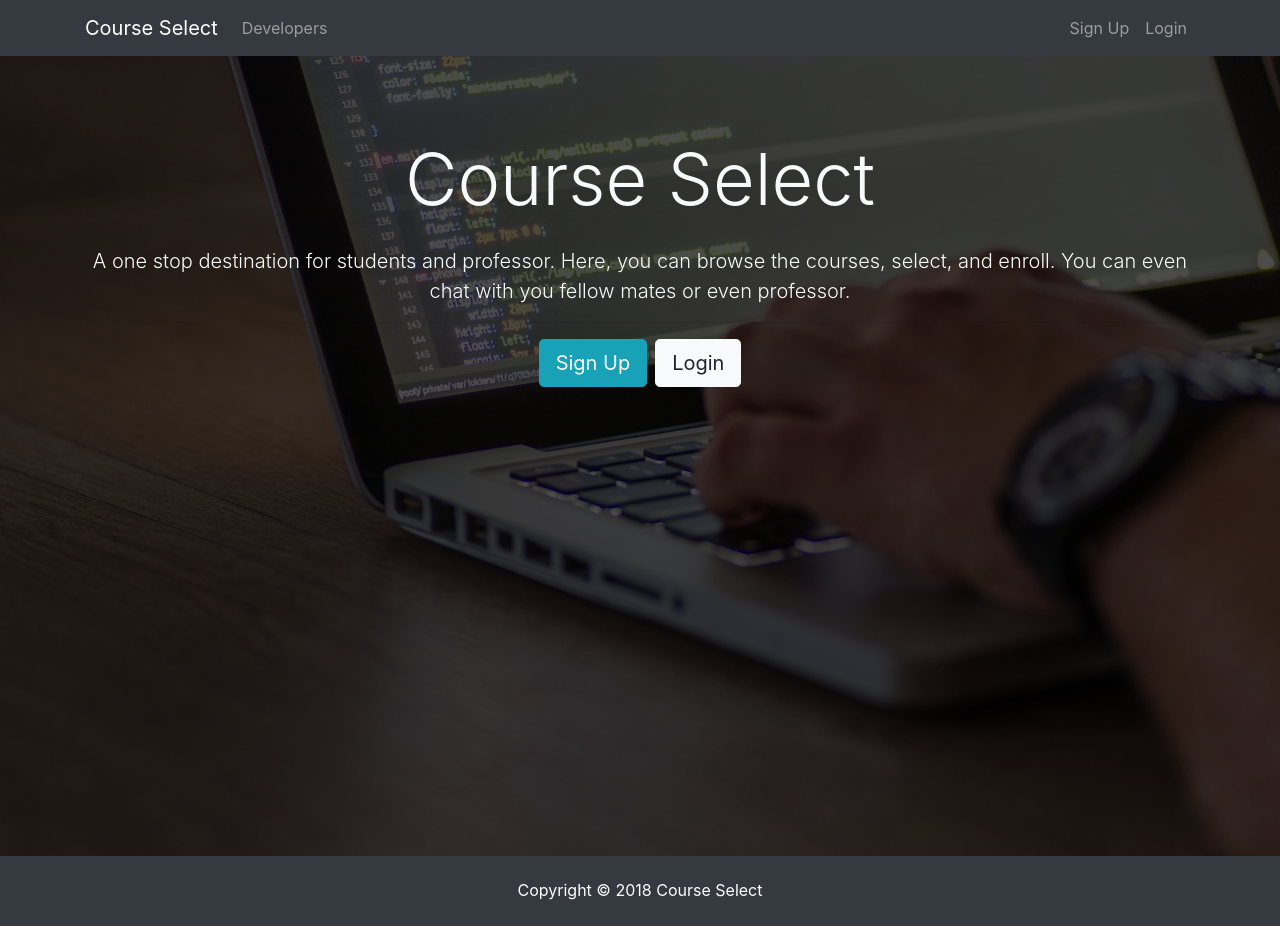
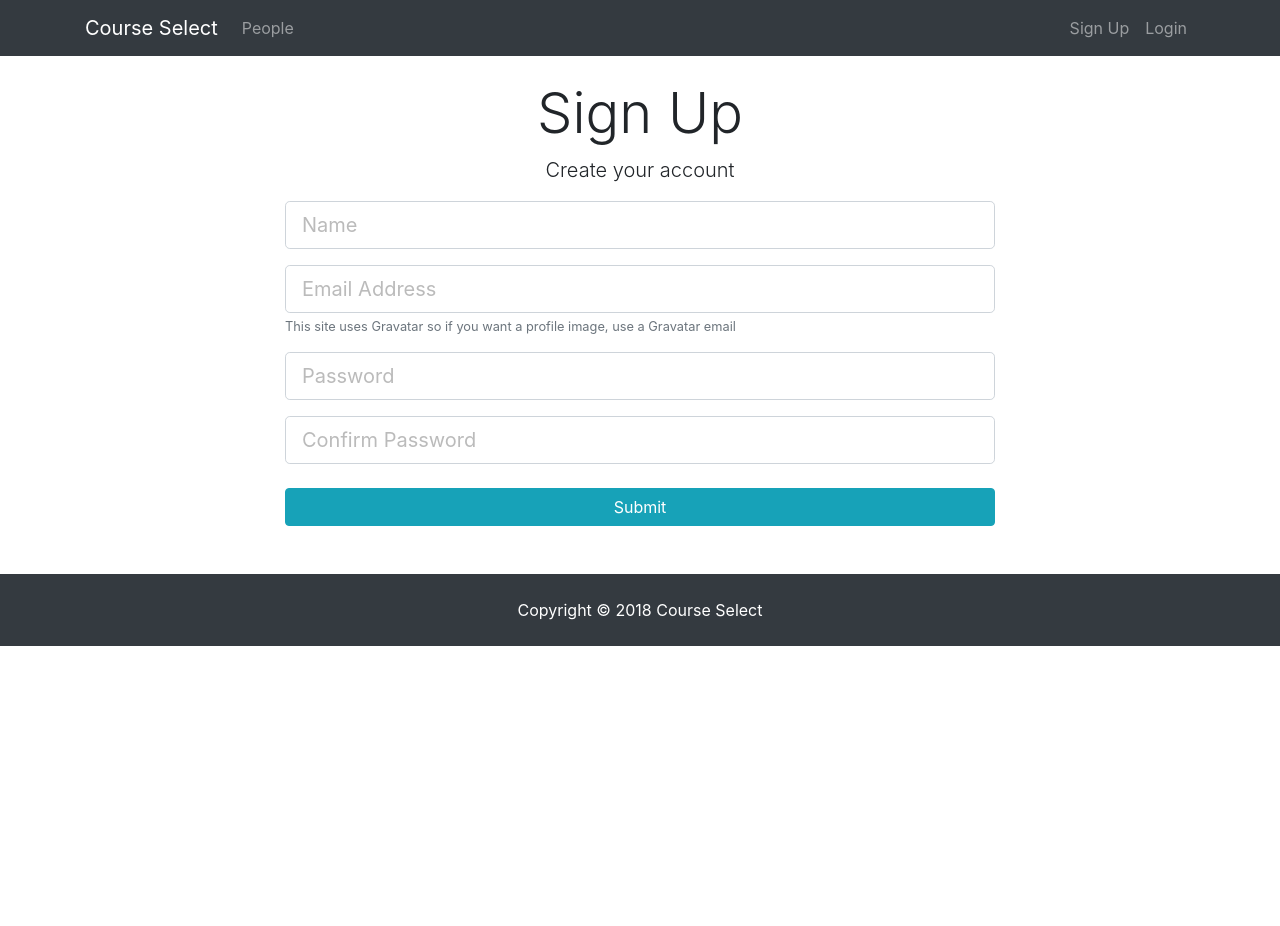
Before and after one commit to deepakh2810/Course-Registration, a React (Create React App) app in the folder client/: page /register in a window 1280 px wide. After the commit the page ends 800 px from the top, so only its background shows below. Built offline with nearby package versions, Linux system fonts and the light colour scheme.

Commit message:
Added front end for login and signup page

```diff
--- a/client/package.json
+++ b/client/package.json
@@ -5,6 +5,7 @@
   "dependencies": {
     "react": "^16.5.2",
     "react-dom": "^16.5.2",
+    "react-router-dom": "^4.3.1",
     "react-scripts": "2.0.4"
   },
   "scripts": {
--- a/client/src/App.js
+++ b/client/src/App.js
@@ -1,17 +1,28 @@
 import React, { Component } from "react";
+import { BrowserRouter as Router, Route } from "react-router-dom";
+
 import "./App.css";
+
 import Navbar from "./components/layout/Navbar";
 import Footer from "./components/layout/Footer";
 import LandingPage from "./components/layout/Landing";
+import Login from "./components/auth/Login";
+import Register from "./components/auth/Register";
 
 class App extends Component {
   render() {
     return (
-      <div className="App">
-        <Navbar />
-        <LandingPage />
-        <Footer />
-      </div>
+      <Router>
+        <div className="App">
+          <Navbar />
+          <Route exact path="/" component={LandingPage} />
+          <div className="container">
+            <Route exact path="/register" component={Register} />
+            <Route exact path="/login" component={Login} />
+          </div>
+          <Footer />
+        </div>
+      </Router>
     );
   }
 }
--- /dev/null
+++ b/client/src/components/auth/Login.js
@@ -0,0 +1,69 @@
+import React, { Component } from "react";
+
+class Login extends Component {
+  constructor() {
+    super();
+    this.state = {
+      email: "",
+      password: "",
+      errors: {}
+    };
+    // this.onChange = this.onChange.bind(this);
+    // this.onSubmit = this.onSubmit.bind(this);
+  }
+  onChange = e => {
+    this.setState({ [e.target.name]: e.target.value });
+  };
+  onSubmit = e => {
+    e.preventDefault();
+    const user = {
+      email: this.state.email,
+      password: this.state.password
+    };
+    console.log(user);
+  };
+  render() {
+    return (
+      <div>
+        <div className="login">
+          <div className="container">
+            <div className="row">
+              <div className="col-md-8 m-auto">
+                <h1 className="display-4 text-center">Log In</h1>
+                <p className="lead text-center">Sign in to your account</p>
+                <form onSubmit={this.onSubmit}>
+                  <div className="form-group">
+                    <input
+                      type="email"
+                      className="form-control form-control-lg"
+                      placeholder="Email Address"
+                      name="email"
+                      value={this.state.email}
+                      onChange={this.onChange}
+                    />
+                  </div>
+                  <div className="form-group">
+                    <input
+                      type="password"
+                      className="form-control form-control-lg"
+                      placeholder="Password"
+                      name="password"
+                      value={this.state.password}
+                      onChange={this.onChange}
+                    />
+                  </div>
+                  <input
+                    type="submit"
+                    className="btn btn-info btn-block mt-4"
+                  />
+                </form>
+              </div>
+            </div>
+          </div>
+        </div>
+      </div>
+    );
+  }
+}
+
+export default Login;
--- /dev/null
+++ b/client/src/components/auth/Register.js
@@ -0,0 +1,92 @@
+import React, { Component } from "react";
+
+class Register extends Component {
+  constructor() {
+    super();
+    this.state = {
+      name: "",
+      email: "",
+      password: "",
+      password2: "",
+      errors: {}
+    };
+    this.onChange = this.onChange.bind(this);
+    this.onSubmit = this.onSubmit.bind(this);
+  }
+  onChange(e) {
+    this.setState({ [e.target.name]: e.target.value });
+  }
+  onSubmit(e) {
+    e.preventDefault();
+    const newUsere = {
+      name: this.state.name,
+      email: this.state.email,
+      password: this.state.password,
+      password2: this.state.password2
+    };
+    console.log(newUsere);
+  }
+  render() {
+    return (
+      <div className="register">
+        <div className="container">
+          <div className="row">
+            <div className="col-md-8 m-auto">
+              <h1 className="display-4 text-center">Sign Up</h1>
+              <p className="lead text-center">Create your account</p>
+              <form onSubmit={this.onSubmit}>
+                <div className="form-group">
+                  <input
+                    type="text"
+                    className="form-control form-control-lg"
+                    placeholder="Name"
+                    name="name"
+                    value={this.state.name}
+                    onChange={this.onChange}
+                  />
+                </div>
+                <div className="form-group">
+                  <input
+                    type="email"
+                    className="form-control form-control-lg"
+                    placeholder="Email Address"
+                    name="email"
+                    value={this.state.email}
+                    onChange={this.onChange}
+                  />
+                  <small className="form-text text-muted">
+                    This site uses Gravatar so if you want a profile image, use
+                    a Gravatar email
+                  </small>
+                </div>
+                <div className="form-group">
+                  <input
+                    type="password"
+                    className="form-control form-control-lg"
+                    placeholder="Password"
+                    name="password"
+                    value={this.state.password}
+                    onChange={this.onChange}
+                  />
+                </div>
+                <div className="form-group">
+                  <input
+                    type="password"
+                    className="form-control form-control-lg"
+                    placeholder="Confirm Password"
+                    name="password2"
+                    value={this.state.password2}
+                    onChange={this.onChange}
+                  />
+                </div>
+                <input type="submit" className="btn btn-info btn-block mt-4" />
+              </form>
+            </div>
+          </div>
+        </div>
+      </div>
+    );
+  }
+}
+
+export default Register;
--- a/client/src/components/layout/Landing.js
+++ b/client/src/components/layout/Landing.js
@@ -1,4 +1,5 @@
 import React, { Component } from "react";
+import { Link } from "react-router-dom";
 
 class Landing extends Component {
   render() {
@@ -16,12 +17,12 @@
                   with you fellow mates or even professor.
                 </p>
                 <hr />
-                <a href="register.html" className="btn btn-lg btn-info mr-2">
+                <Link to="/register" className="btn btn-lg btn-info mr-2">
                   Sign Up
-                </a>
-                <a href="login.html" className="btn btn-lg btn-light">
+                </Link>
+                <Link to="/login" className="btn btn-lg btn-light">
                   Login
-                </a>
+                </Link>
               </div>
             </div>
           </div>
--- a/client/src/components/layout/Navbar.js
+++ b/client/src/components/layout/Navbar.js
@@ -1,13 +1,13 @@
 import React, { Component } from "react";
-
+import { Link } from "react-router-dom";
 class Navbar extends Component {
   render() {
     return (
       <nav className="navbar navbar-expand-sm navbar-dark bg-dark mb-4">
         <div className="container">
-          <a className="navbar-brand" href="landing.html">
+          <Link className="navbar-brand" to="/">
             Course Select
-          </a>
+          </Link>
           <button
             className="navbar-toggler"
             type="button"
@@ -20,23 +20,23 @@
           <div className="collapse navbar-collapse" id="mobile-nav">
             <ul className="navbar-nav mr-auto">
               <li className="nav-item">
-                <a className="nav-link" href="profiles.html">
+                <Link className="nav-link" to="/profiles">
                   {" "}
-                  Developers
-                </a>
+                  People
+                </Link>
               </li>
             </ul>
 
             <ul className="navbar-nav ml-auto">
               <li className="nav-item">
-                <a className="nav-link" href="register.html">
+                <Link className="nav-link" to="/register">
                   Sign Up
-                </a>
+                </Link>
               </li>
               <li className="nav-item">
-                <a className="nav-link" href="login.html">
+                <Link className="nav-link" to="/login">
                   Login
-                </a>
+                </Link>
               </li>
             </ul>
           </div>
```
Also changed, not shown: 1 other file (tests, documents, lock files or other folders).
